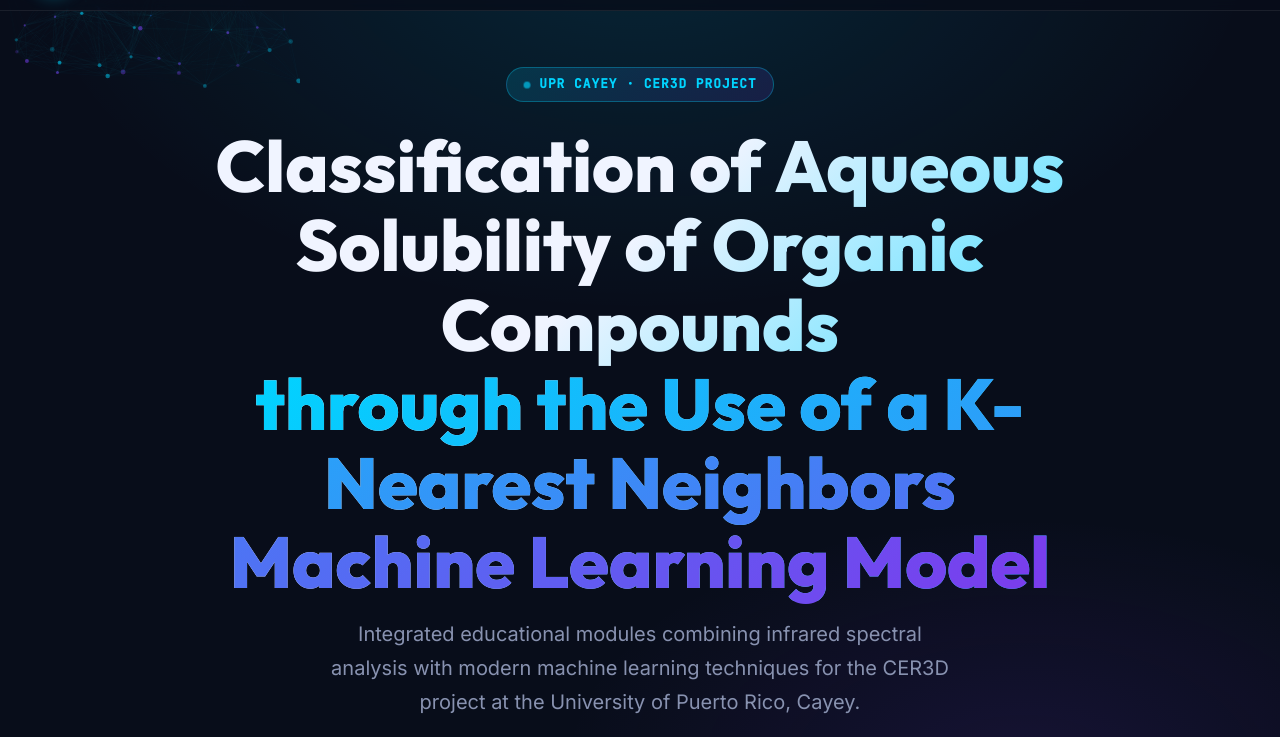
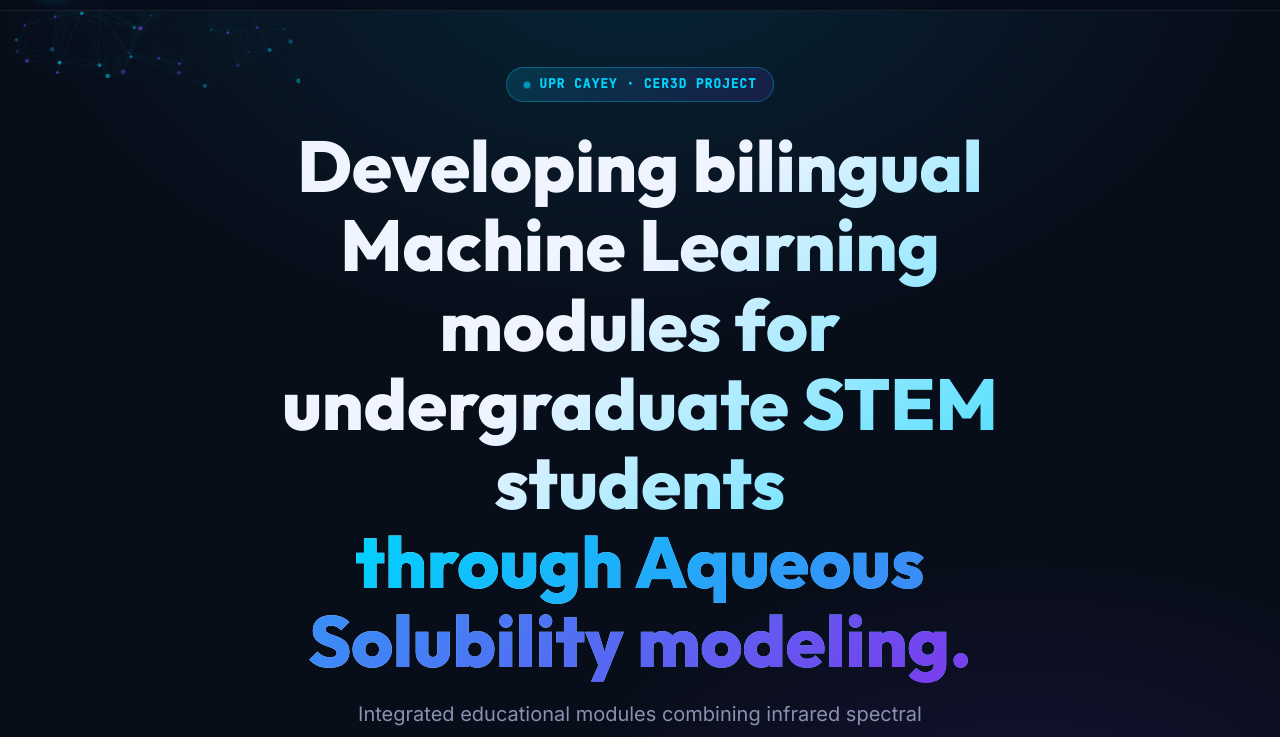
Before and after one commit to YadielCruz/IRML, a plain HTML site: page index.html in a window 1280 px wide. Shown: the part 61-798 px from the top of the page. Drawn offline with Linux system fonts and the light colour scheme.

Commit message:
Actualizar título principal del hero con nuevo enfoque

```diff
--- a/index.html
+++ b/index.html
@@ -89,8 +89,8 @@
       </div>
 
       <h1 class="hero-title">
-        <span data-i18n="hero_title_line1">Infrared Spectroscopy</span><br>
-        <span class="highlight" data-i18n="hero_title_line2">meets Machine Learning</span>
+        <span data-i18n="hero_title_line1">Developing bilingual Machine Learning modules for undergraduate STEM students</span><br>
+        <span class="highlight" data-i18n="hero_title_line2">through Aqueous Solubility modeling.</span>
       </h1>
 
       <p class="hero-subtitle" data-i18n="hero_subtitle">
--- a/main.js
+++ b/main.js
@@ -16,8 +16,8 @@ const i18n = {
 
     // Hero
     hero_badge: "UPR Cayey · CER3D Project",
-    hero_title_line1: "Classification of Aqueous Solubility of Organic Compounds",
-    hero_title_line2: "through the Use of a K-Nearest Neighbors Machine Learning Model",
+    hero_title_line1: "Developing bilingual Machine Learning modules for undergraduate STEM students",
+    hero_title_line2: "through Aqueous Solubility modeling.",
     hero_subtitle: "Integrated educational modules combining infrared spectral analysis with modern machine learning techniques for the CER3D project at the University of Puerto Rico, Cayey.",
     hero_btn_modules: "Explore Modules",
     hero_btn_github: "View on GitHub",
@@ -98,8 +98,8 @@ const i18n = {
 
     // Hero
     hero_badge: "UPR Cayey · Proyecto CER3D",
-    hero_title_line1: "Clasificación de la Solubilidad Acuosa de Compuestos Orgánicos",
-    hero_title_line2: "mediante el uso de un modelo de Machine Learning K-Nearest Neighbors",
+    hero_title_line1: "Desarrollo de módulos bilingües de Machine Learning para estudiantes subgraduados de STEM",
+    hero_title_line2: "a través del modelado de Solubilidad Acuosa.",
     hero_subtitle: "Módulos educativos integrados que combinan análisis espectral infrarrojo con técnicas modernas de aprendizaje automático para el proyecto CER3D en la Universidad de Puerto Rico, Cayey.",
     hero_btn_modules: "Explorar Módulos",
     hero_btn_github: "Ver en GitHub",
```
